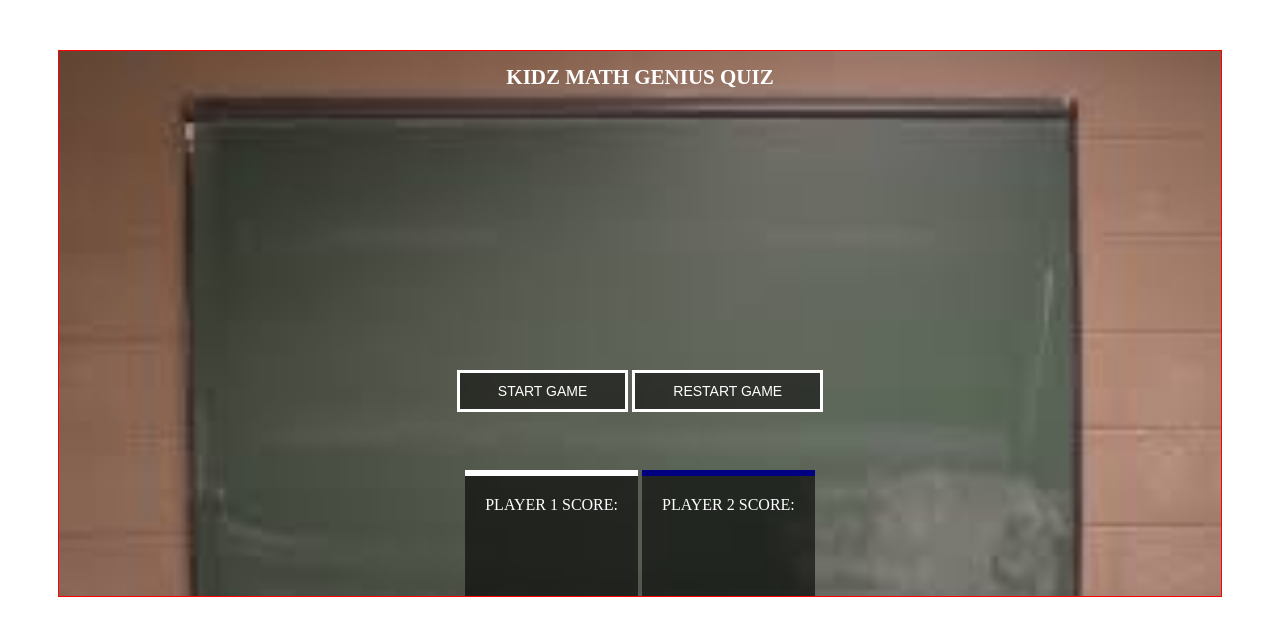
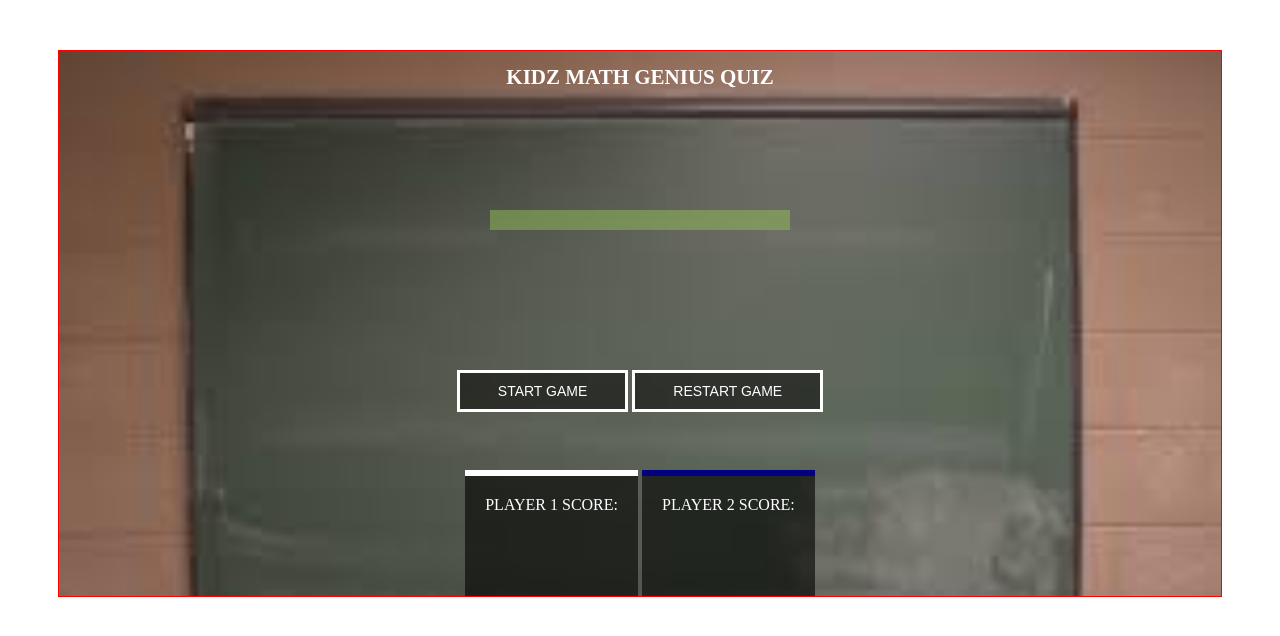
Before and after one commit to chanhkj/project1a, a plain HTML site: page index.html in a window 1280 px wide. In both pictures the pointer is over the element 640 px from the left and 220 px from the top of the page. Drawn offline with nearby package versions, Linux system fonts and the light colour scheme.

Commit message:
modify css

```diff
--- a/css/style.css
+++ b/css/style.css
@@ -55,7 +55,9 @@ button {
   display: block;
   color: #fff;
 }
-
+.choice:hover {
+  background-color: rgba(146, 191, 88, 0.5);
+}
 .box {
   height: 100px;
   margin: 10px 0 10px 0;
```
